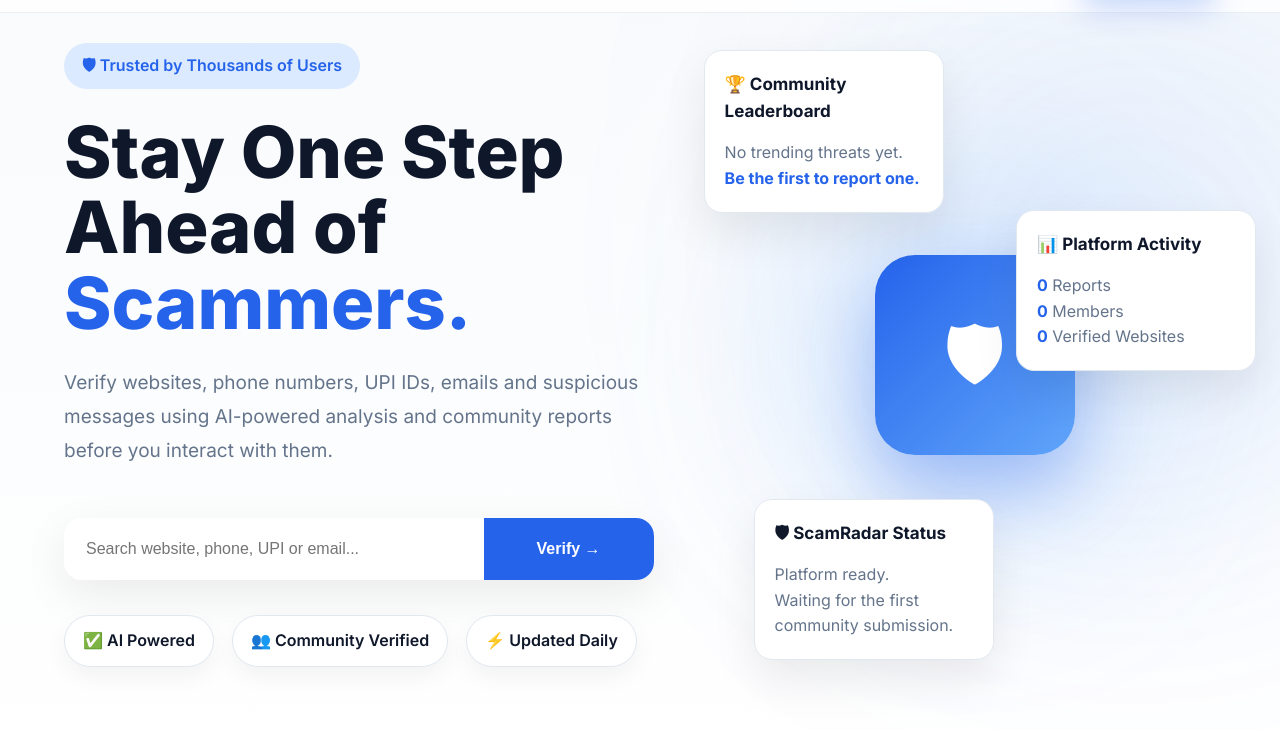
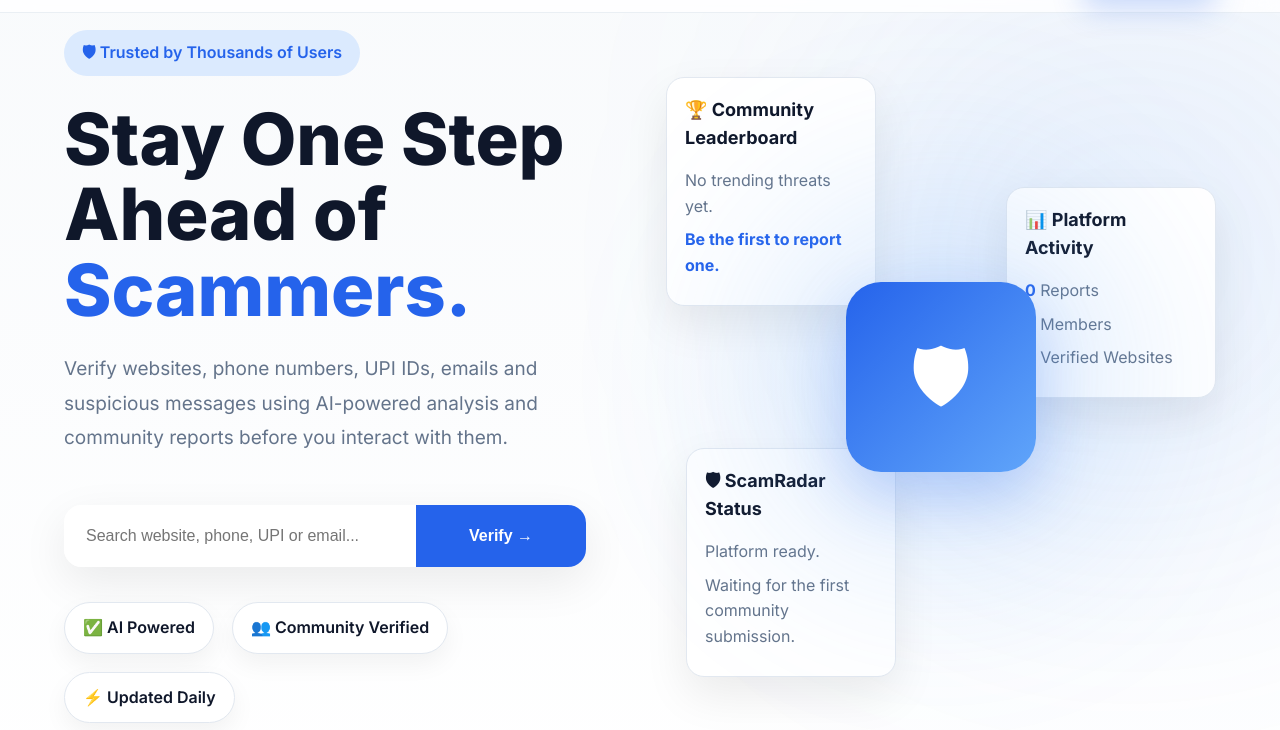
Before and after one commit to Smoke-bit/ScamRadar, a plain HTML site: page index.html in a window 1280 px wide. Shown: the part 70-800 px from the top of the page. Drawn offline with Linux system fonts and the light colour scheme.

Commit message:
Fixing...

```diff
--- a/css/home.css
+++ b/css/home.css
@@ -410,13 +410,17 @@ box-shadow:0 30px 80px rgba(37,99,235,.15);
 
     position:relative;
 
-    height:650px;
+    width:550px;
+
+    height:600px;
 
     display:flex;
 
     justify-content:center;
 
     align-items:center;
+
+    margin:auto;
 
 }
 
@@ -442,11 +446,11 @@ box-shadow:0 30px 80px rgba(37,99,235,.15);
 
 .shield-box{
 
-    width:200px;
+    width:190px;
 
-    height:200px;
+    height:190px;
 
-    border-radius:40px;
+    border-radius:35px;
 
     background:linear-gradient(135deg,#2563eb,#60a5fa);
 
@@ -460,11 +464,9 @@ box-shadow:0 30px 80px rgba(37,99,235,.15);
 
     color:white;
 
-    box-shadow:0 35px 70px rgba(37,99,235,.35);
+    box-shadow:0 25px 60px rgba(37,99,235,.25);
 
-    position:relative;
-
-    z-index:5;
+    z-index:20;
 
 }
 
@@ -472,55 +474,51 @@ box-shadow:0 30px 80px rgba(37,99,235,.15);
 
     position:absolute;
 
-    width:240px;
+    width:210px;
+
+    min-height:140px;
 
     background:white;
 
     border-radius:18px;
 
-    padding:20px;
+    padding:18px;
 
     border:1px solid #e2e8f0;
 
-    box-shadow:0 20px 45px rgba(0,0,0,.08);
-
-    animation:float 5s ease-in-out infinite;
-
-    z-index:10;
+    box-shadow:0 18px 45px rgba(0,0,0,.08);
 
 }
 
 .leaderboard-card{
 
-    top:20px;
+    top:0;
 
-    left:-30px;
+    left:0;
 
 }
 
 .activity-card{
 
-    right:-40px;
+    top:110px;
 
-    top:180px;
+    right:0;
 
 }
 
 .status-card{
 
+    bottom:0;
+
     left:20px;
-
-    bottom:20px;
 
 }
 
 .hero-side-card h4{
 
+    font-size:18px;
+
     margin-bottom:15px;
-
-    color:#0f172a;
-
-    font-size:17px;
 
 }
 
@@ -529,6 +527,8 @@ box-shadow:0 30px 80px rgba(37,99,235,.15);
     color:#64748b;
 
     line-height:1.6;
+
+    margin-bottom:8px;
 
 }
 
```
